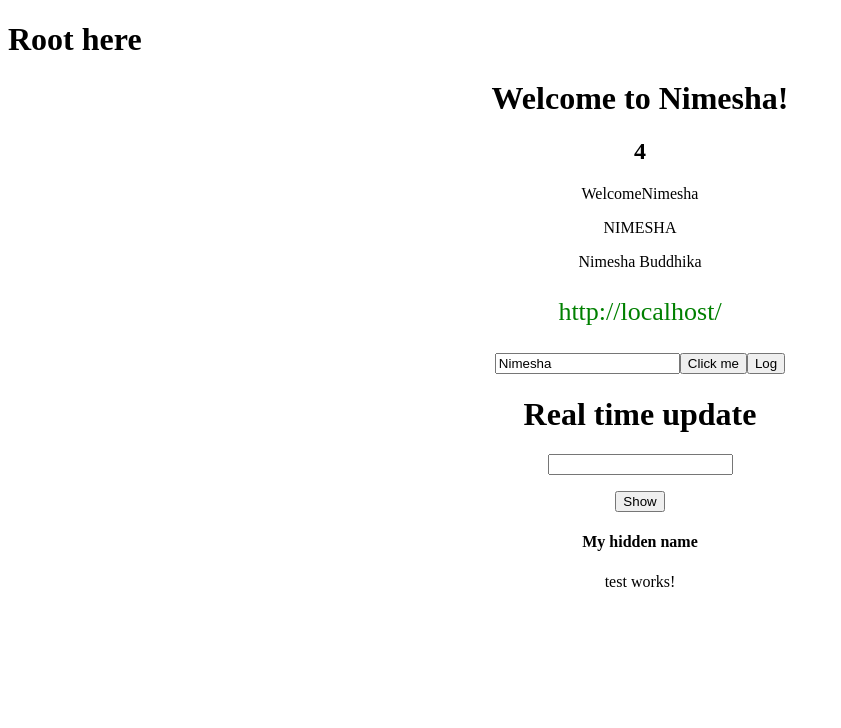
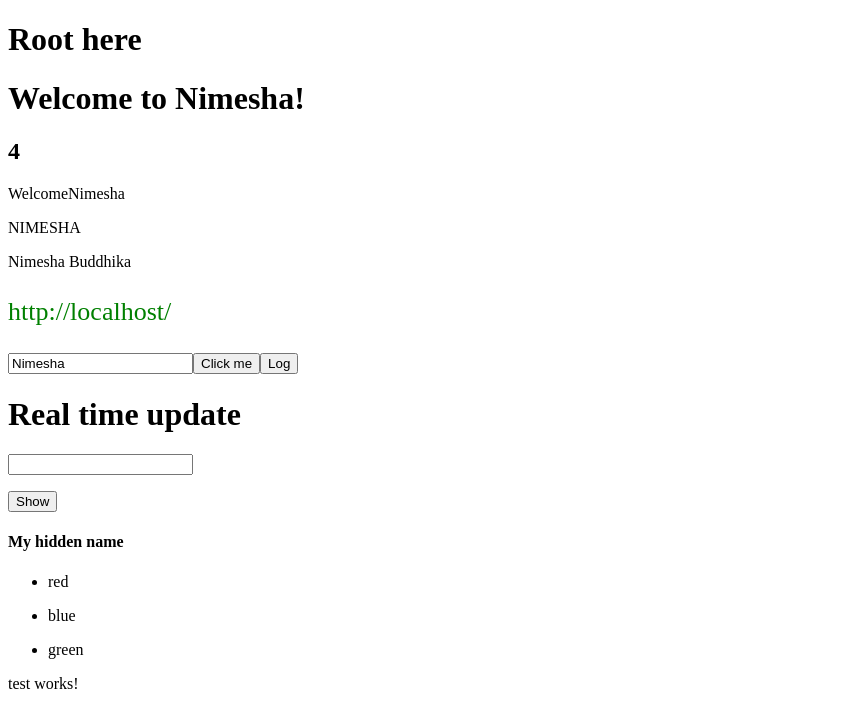
Before and after one commit to nimeshabuddhika/Angular-5, an Angular app in the folder Demo/: page / in a window 1280 px wide. Shown: the top 728 px of the page, without its empty margins (0-841 px from the left). Built offline with nearby package versions, Linux system fonts and the light colour scheme.

Commit message:
final changes

```diff
--- a/Demo/src/app/app.component.html
+++ b/Demo/src/app/app.component.html
@@ -1,5 +1,5 @@
 <!--The content below is only a placeholder and can be replaced.-->
-<div style="text-align:center">
+<div>
   <h1>
     Welcome to {{ title }}!
   </h1>
@@ -22,5 +22,10 @@
   <ng-template #showName>
     <h4>My hidden name</h4>
   </ng-template>
+
+  <ul *ngFor="let color of colors">
+    <li>{{color}}</li>
+  </ul>
+
   <app-test></app-test>
 </div>
--- a/Demo/src/app/app.component.ts
+++ b/Demo/src/app/app.component.ts
@@ -11,8 +11,9 @@
     className = "green-text";
     msg = "";
     isVisible = false;
+    public name = "";
 
-    public name = "";
+    public colors = ["red","blue","green"];
 
     getName() {
         return "Nimesha Buddhika";
```
